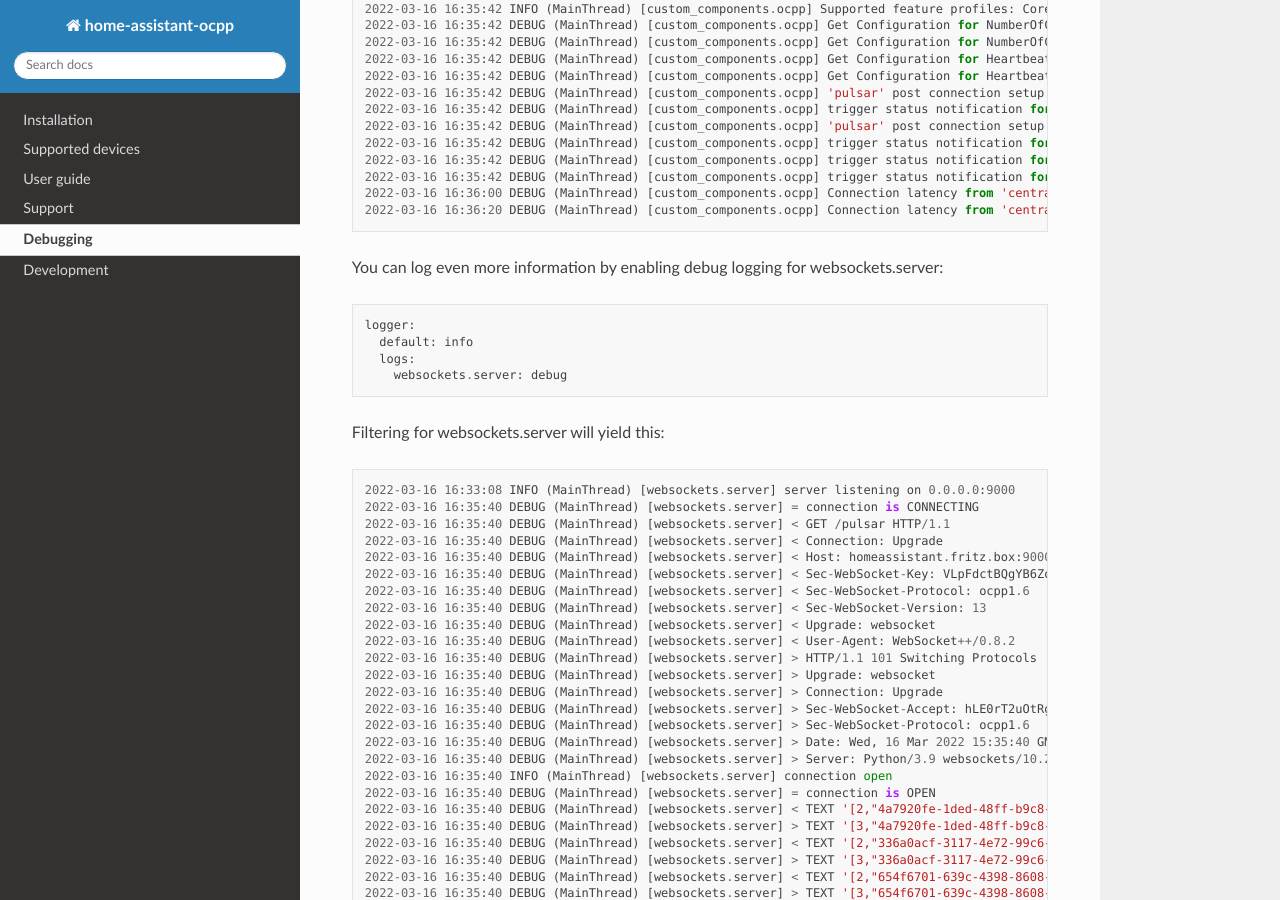
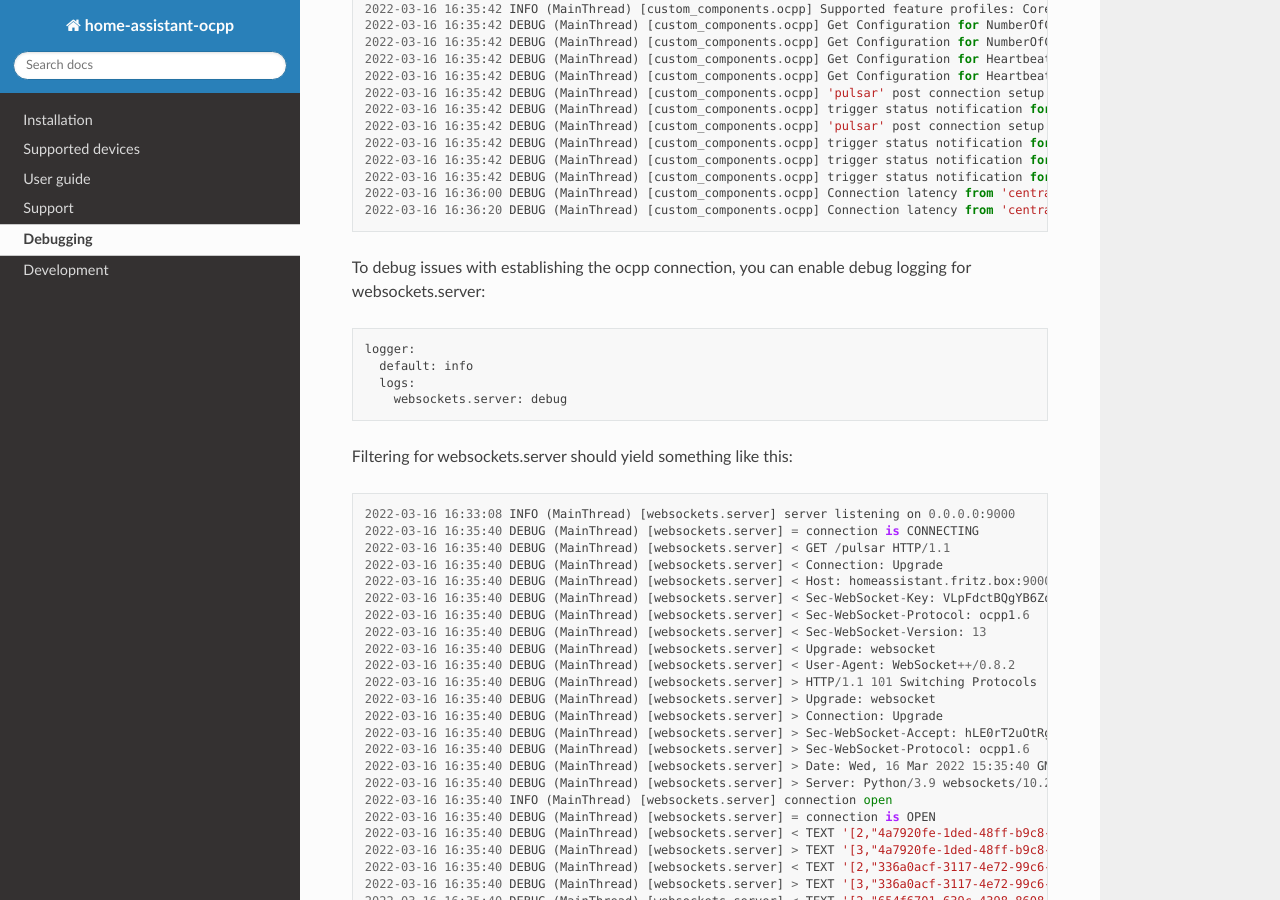
Before and after one commit to lbbrhzn/ocpp, a Sphinx documentation site: the page built from docs/debugging.md, in a window 1280 px wide and 900 px high, scrolled down 1417 px. Built offline with Sphinx 7.4.7 and the Read the Docs theme 2.0.0, drawn with Linux system fonts in a browser that asks for light colours.

Commit message:
Update debugging.md

````diff
--- a/docs/debugging.md
+++ b/docs/debugging.md
@@ -48,7 +48,7 @@ A typical log for a working connection should look like this:
 2022-03-16 16:36:20 DEBUG (MainThread) [custom_components.ocpp] Connection latency from 'central' to 'pulsar': ping=2.0 ms, pong=9.0 ms
 ```
 
-You can log even more information by enabling debug logging for websockets.server:
+To debug issues with establishing the ocpp connection, you can enable debug logging for websockets.server:
 
 ```
 logger:
@@ -57,7 +57,7 @@ logger:
     websockets.server: debug
 ```
 
-Filtering for websockets.server will yield this:
+Filtering for websockets.server should yield something like this:
 
 ```
 2022-03-16 16:33:08 INFO (MainThread) [websockets.server] server listening on 0.0.0.0:9000
````
